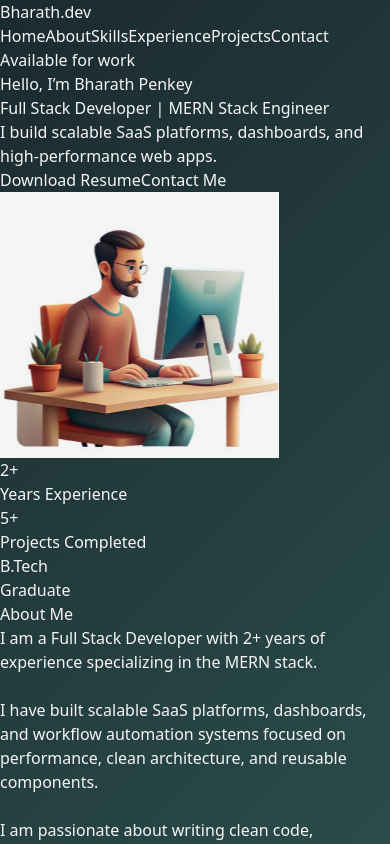
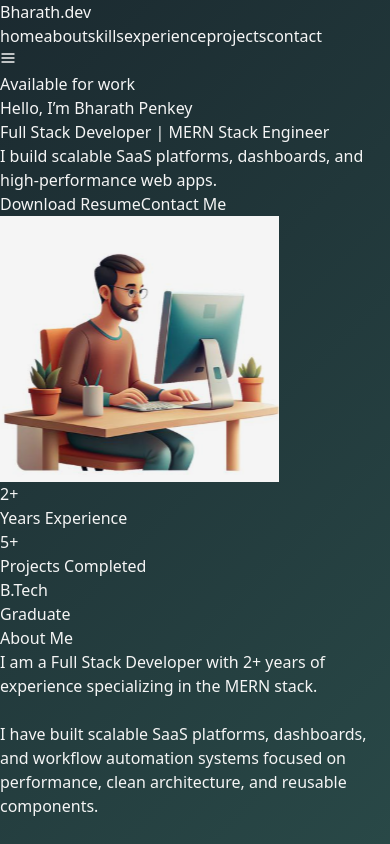
Before and after one commit to BharathPenkey/New_Portfolio, a React app in the folder portfolio/: page / in a window 390 px wide. Shown: the top 844 px of the page. Built offline with nearby package versions, Linux system fonts and the light colour scheme; the HTML template or start-up script is replaced by a standard one.

Commit message:
Frontend updated the navBar component with the mobile responsive and updated projects data

```diff
--- a/portfolio/src/components/Hero.jsx
+++ b/portfolio/src/components/Hero.jsx
@@ -1,7 +1,7 @@
 import profile from "../assets/profileIcon.png";
-// import bharath from "../assets/bharath.png";
+
 import { motion } from "framer-motion";
-import resume from "../../public/penkeybharath.pdf"
+
 
 export default function Hero() {
     return (
--- a/portfolio/src/components/Navbar.jsx
+++ b/portfolio/src/components/Navbar.jsx
@@ -1,44 +1,94 @@
+
+import { useState } from "react";
+import { FiMenu , FiX } from "react-icons/fi";
 
 export default function Navbar() {
+    const [open, setOpen] = useState(false);
+    const [active, setActive] = useState("home");
+
+    const navItems = [
+        "home",
+        "about",
+        "skills",
+        "experience",
+        "projects",
+        "contact"
+    ];
+
     return (
         <nav className="fixed top-0 w-full z-50 backdrop-blur-xl
-      bg-[#0f1a1f]/60 border-b border-[#305853]/30">
+        bg-[#0f1a1f]/60 border-b border-[#305853]/30">
 
             <div className="max-w-7xl mx-auto px-6 py-4 flex justify-between items-center">
 
+                {/* Logo */}
                 <a href="#" className="text-xl font-bold
-          bg-gradient-to-r from-[#B06821] via-[#9E2C21] to-[#305853]
-          bg-clip-text text-transparent">
+                bg-gradient-to-r from-[#B06821] via-[#9E2C21] to-[#305853]
+                bg-clip-text text-transparent">
                     Bharath.dev
                 </a>
 
+                {/* Desktop Menu */}
+                <div className="hidden md:flex gap-6 text-sm text-[#C2B0A3]">
+                    {navItems.map((item) => (
+                        <a
+                            key={item}
+                            href={`#${item}`}
+                            onClick={() => setActive(item)}
+                            className={`relative capitalize transition
+                                ${active === item ? "text-white" : ""}
+                                hover:text-[#B06821]`}
+                        >
+                            {item}
 
-                <div className="flex gap-6 text-sm text-[#C2B0A3]">
-
-                    <a href="#home" className="hover:text-[#B06821] transition">
-                        Home
-                    </a>
-                    <a href="#about" className="hover:text-[#B06821] transition">
-                        About
-                    </a>
-
-                    <a href="#skills" className="hover:text-[#B06821] transition">
-                        Skills
-                    </a>
-                    <a href="#experience" className="hover:text-[#9E2C21] transition">
-                        Experience
-                    </a>
-                    <a href="#projects" className="hover:text-[#305853] transition">
-                        Projects
-                    </a>
+                            {/* underline */}
+                            {active === item && (
+                                <span className="absolute left-0 -bottom-1 w-full h-[2px] bg-[#B06821]"></span>
+                            )}
+                        </a>
+                    ))}
+                </div>
 
 
-                    <a href="#contact" className="hover:text-[#B06821] transition">
-                        Contact
-                    </a>
+                {/* <button
+                    className="md:hidden text-[#C2B0A3]"
+                    onClick={() => setOpen(!open)}
+                >
+                    ☰
+                </button> */}
+                <button
+    className="md:hidden text-[#C2B0A3] text-2xl"
+    onClick={() => setOpen(!open)}
+>
+    {open ? <FiX /> : <FiMenu />}
+</button>
+            </div>
 
+            {/* Mobile Menu */}
+            {open && (
+                <div className="md:hidden flex flex-col items-center gap-4 pb-4 text-[#C2B0A3]">
+                    {navItems.map((item) => (
+                        <a
+                            key={item}
+                            href={`#${item}`}
+                            onClick={() => {
+                                setActive(item);
+                                setOpen(false);
+                            }}
+                            className={`relative capitalize transition
+                                ${active === item ? "text-white" : ""}
+                                hover:text-[#B06821]`}
+                        >
+                            {item}
+
+                            {/* underline */}
+                            {active === item && (
+                                <span className="absolute left-0 -bottom-1 w-full h-[2px] bg-[#B06821]"></span>
+                            )}
+                        </a>
+                    ))}
                 </div>
-            </div>
+            )}
         </nav>
     );
 }
--- a/portfolio/src/components/Projects.jsx
+++ b/portfolio/src/components/Projects.jsx
@@ -2,10 +2,11 @@ import car from "../assets/car.png"
 import threed from "../assets/3d.png"
 import insta from "../assets/insta.png"
 import bookstore from "../assets/bookstore.png"
+
 const projects = [
     {
         title: "Book Store Application",
-        desc: "MERN stack application ",
+        desc: "A full-stack MERN library platform where users can search, explore, and manage books seamlessly. Users can add books to a personalized wishlist and access them anytime, while also contributing by adding or updating book entries. Admins have exclusive control to delete content. The application includes performance optimizations like debouncing and throttling for efficient search, along with pagination for smooth data handling.",
         img: bookstore,
         tech: ["React.js", "Node.js", "MongoDB", "Cloudinary", "Tailwind", "Express.js"],
         codeLink: "https://github.com/BharathPenkey/Book_Store_Application",
@@ -14,44 +15,31 @@ const projects = [
 
     {
         title: "3D Environment",
-        desc: "Immersive 3D experience using Three.js and React",
+        desc: "An immersive 3D web experience built using Three.js and React, featuring interactive environments and visually rich scenes. Designed to explore real-time rendering, animations, and 3D model integration using Blender.",
         img: threed,
-        tech: ["React", "Three.js", "Blender"],
+        tech: ["React.js", "Three.js", "Blender","React Three Fiber"],
         codeLink: "https://github.com/BharathPenkey/3D-Environment",
         liveLink: "https://64cf6c832be4dd36e0df54e9--exquisite-snickerdoodle-a0c1d0.netlify.app/",
     },
+
     {
         title: "Insta Clone",
-        desc: "Social media app with posts, likes, and Cloudinary uploads",
+        desc: "A social media application that allows users to create posts, like content, and upload images using Cloudinary. Built with a responsive UI and real-time interactions, mimicking core features of modern social platforms.",
         img: insta,
         tech: ["React", "Node.js", "Cloudinary"],
         codeLink: "https://github.com/BharathPenkey/insta_clone",
         liveLink: "https://insta-clone-app-einr.onrender.com",
+    },
 
-    },
     {
         title: "Car Rental App",
-        desc: "MERN stack application with authentication & booking system",
+        desc: "A MERN stack car rental platform featuring dual user flows for admins and customers. Users can browse available cars, apply filters based on preferences and distance, and book vehicles . Admins manage the platform by adding, updating, and deleting car listings. The system includes authentication and a streamlined booking workflow for a smooth user experience.",
         img: car,
         tech: ["React", "Node.js", "MongoDB"],
         codeLink: "https://github.com/BharathPenkey/car-rental-application",
         liveLink: "https://bookstore-application-mcsc.onrender.com/",
-
     }
-    // {
-    //   title: "3D Environment",
-    //   desc: "Immersive 3D experience using Three.js and React",
-    //   img: "https://placehold.co/400",
-    //   tech: ["React", "Three.js"]
-    // },
-    // {
-    //   title: "Insta Clone",
-    //   desc: "Social media app with posts, likes, and Cloudinary uploads",
-    //   img: "https://placehold.co/400",
-    //   tech: ["React", "Node.js", "Cloudinary"]
-    // }
 ];
-
 export default function Projects() {
     return (
         <section id="projects" className="max-w-7xl mx-auto px-6 py-20 relative">
```
